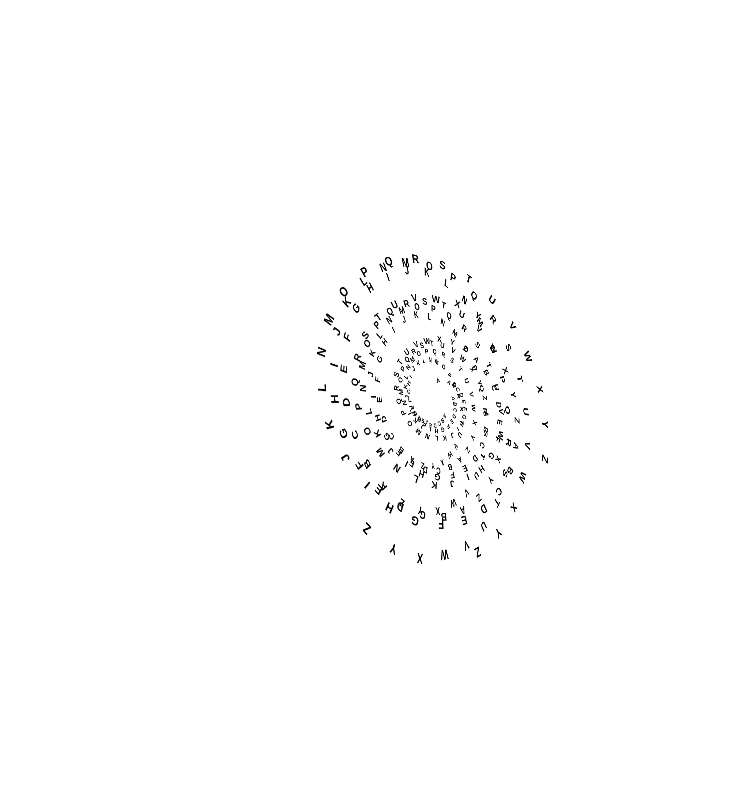
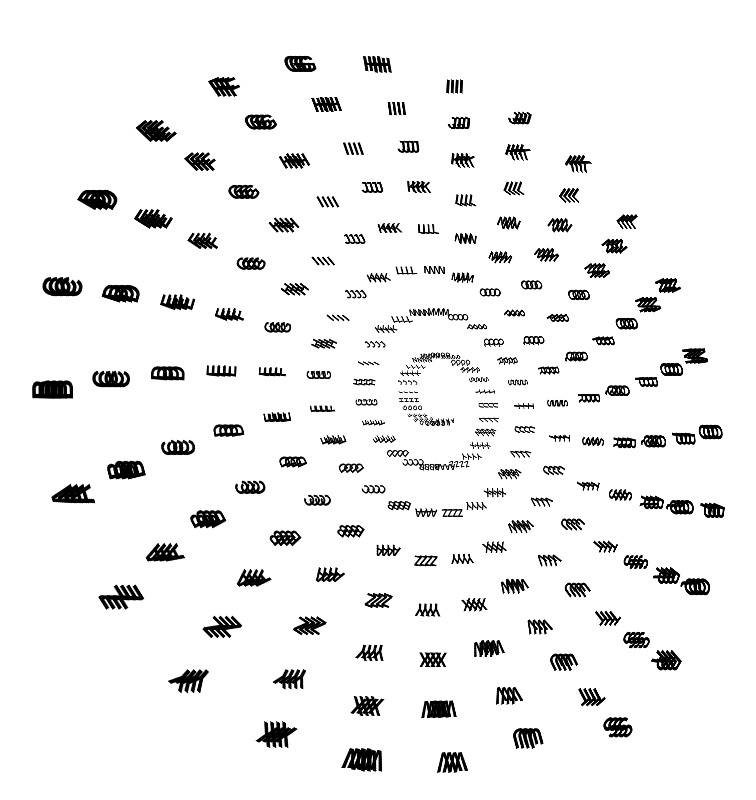
Before and after one commit to Minseok0917/qweqwe, a plain HTML site: page index.html in a window 1280 px wide. Shown: the whole page, without its empty margins (203-959 px from the left). Drawn offline with Linux system fonts and the light colour scheme.

Commit message:
Add files via upload

```diff
--- a/css/common.css
+++ b/css/common.css
@@ -13,5 +13,5 @@ animation: rotate 8s infinite both linear;
 
 @keyframes rotate {
 	0%{ transform: rotate3d(1.25, 1.25, 2, 50deg) rotateZ(0deg) scale(0.5); }
-	100%{ transform: rotate3d(1.25, 1.25, 2, 120deg) rotateZ(360deg) scale(0.5); }
+	100%{ transform: rotate3d(1.25, 1.25, 2, 50deg) rotateZ(360deg) scale(0.5); }
 }
--- a/js/common.js
+++ b/js/common.js
@@ -30,8 +30,8 @@ function create_circle(text,repeat=1){
 	document.body.append(circle);
 }
 
-for(let i=1; i<100; i++){
+for(let i=1; i<5; i++){
 	setTimeout(()=>{
-		create_circle(text,3);
-	},i*1000);
+		create_circle(text,8);
+	},1000);
 }
```
